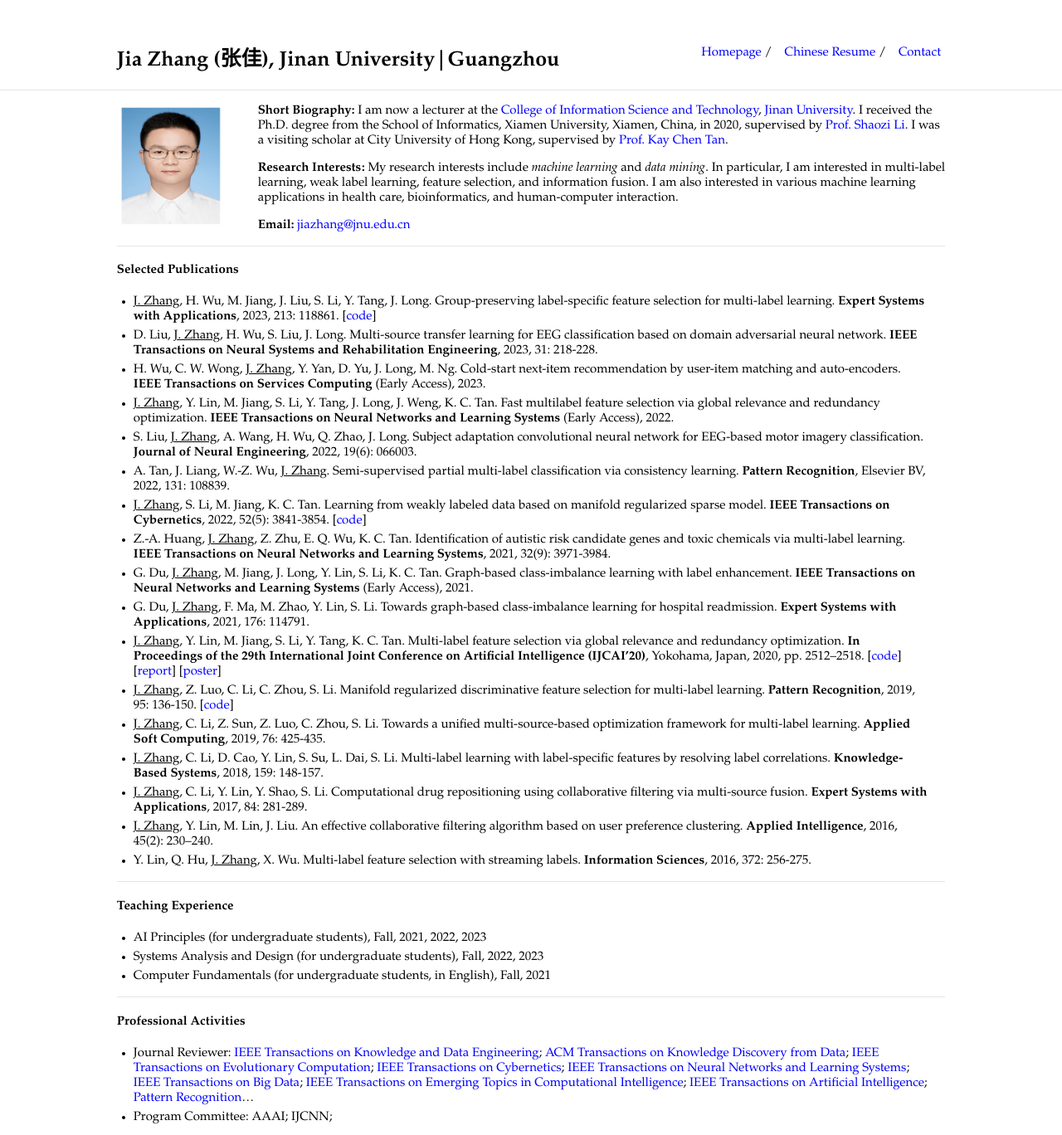
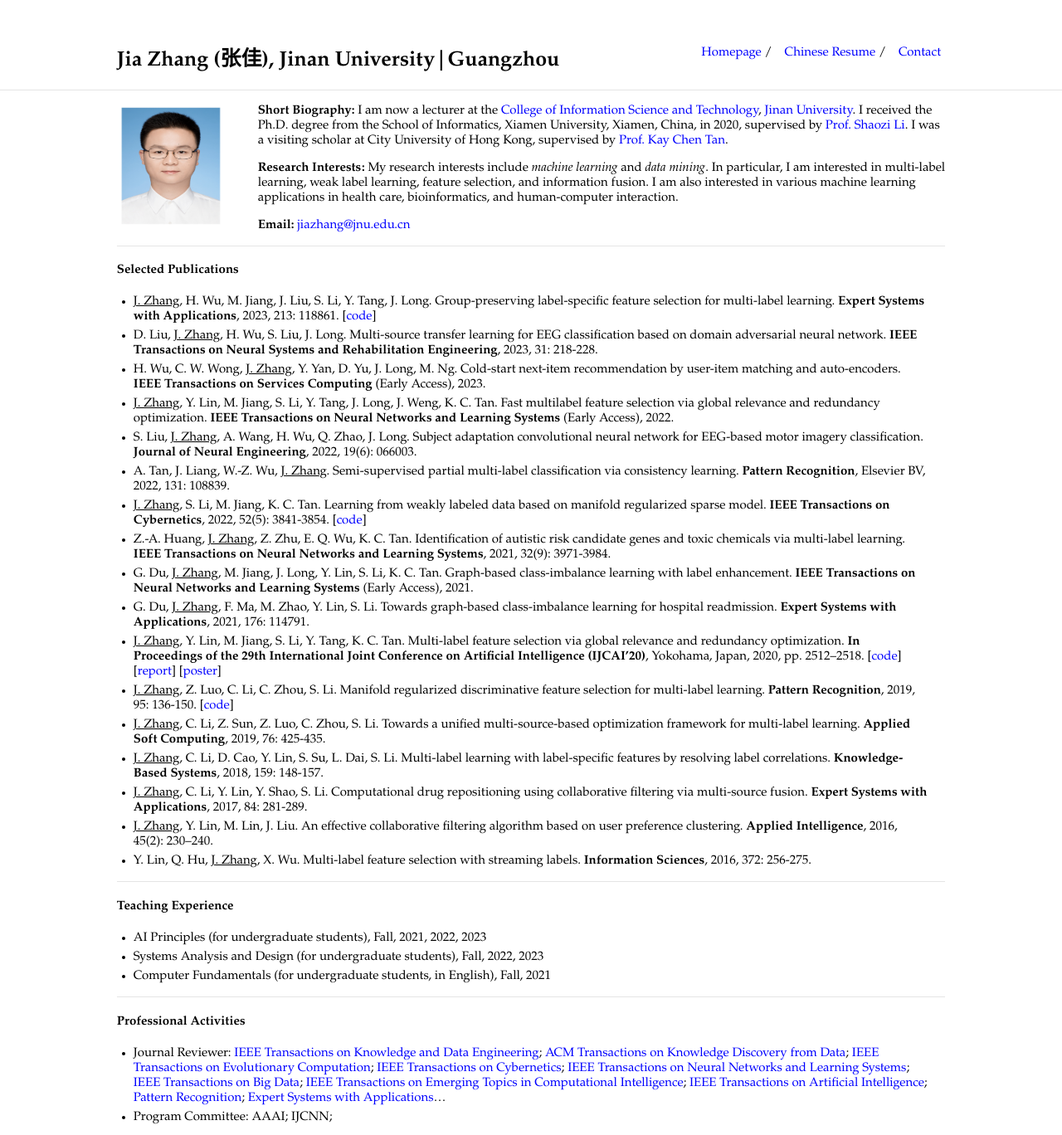
Before and after one commit to jiazhang-ml/jiazhang-ml.github.io, a Jekyll site: the page built from index.md, in a window 1280 px wide. Shown: the top 1368 px of the page at 83% size. Built offline with Jekyll 4.4.1, drawn with Linux system fonts in a browser that asks for light colours; grey boxes are pictures that could not be loaded.

Commit message:
Update index.md

```diff
--- a/index.md
+++ b/index.md
@@ -45,5 +45,5 @@ layout: default
 ---
 
 #### Professional Activities
-* Journal Reviewer: [IEEE Transactions on Knowledge and Data Engineering](https://mc.manuscriptcentral.com/tkde-cs); [ACM Transactions on Knowledge Discovery from Data](https://mc.manuscriptcentral.com/tkdd); [IEEE Transactions on Evolutionary Computation](https://mc.manuscriptcentral.com/tevc-ieee); [IEEE Transactions on Cybernetics](https://mc.manuscriptcentral.com/cyb-ieee); [IEEE Transactions on Neural Networks and Learning Systems](https://mc.manuscriptcentral.com/tnnls); [IEEE Transactions on Big Data](https://mc.manuscriptcentral.com/tbd-cs); [IEEE Transactions on Emerging Topics in Computational Intelligence](https://mc.manuscriptcentral.com/tetci-ieee); [IEEE Transactions on Artificial Intelligence](https://mc.manuscriptcentral.com/tai-ieee); [Pattern Recognition](https://www.journals.elsevier.com/pattern-recognition/)...
+* Journal Reviewer: [IEEE Transactions on Knowledge and Data Engineering](https://mc.manuscriptcentral.com/tkde-cs); [ACM Transactions on Knowledge Discovery from Data](https://mc.manuscriptcentral.com/tkdd); [IEEE Transactions on Evolutionary Computation](https://mc.manuscriptcentral.com/tevc-ieee); [IEEE Transactions on Cybernetics](https://mc.manuscriptcentral.com/cyb-ieee); [IEEE Transactions on Neural Networks and Learning Systems](https://mc.manuscriptcentral.com/tnnls); [IEEE Transactions on Big Data](https://mc.manuscriptcentral.com/tbd-cs); [IEEE Transactions on Emerging Topics in Computational Intelligence](https://mc.manuscriptcentral.com/tetci-ieee); [IEEE Transactions on Artificial Intelligence](https://mc.manuscriptcentral.com/tai-ieee); [Pattern Recognition](https://www.journals.elsevier.com/pattern-recognition/); [Expert Systems with Applications](https://www.sciencedirect.com/journal/expert-systems-with-applications)...
 * Program Committee: AAAI; IJCNN;
```
